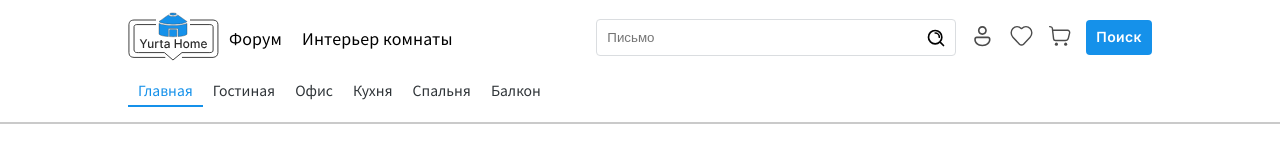
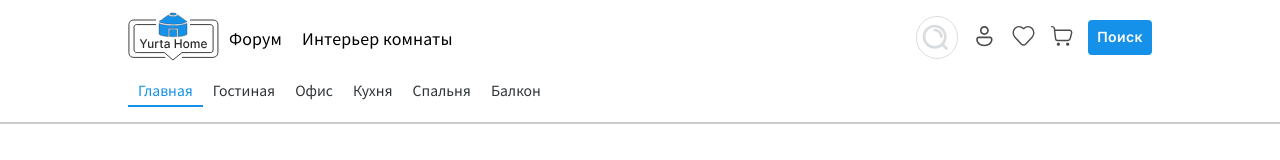
Before and after one commit to mujammed-04/YurtaHome-frontend, a React (Create React App) app: page / in a window 1280 px wide. Shown: the top 160 px of the page. Built offline with nearby package versions, Linux system fonts and the light colour scheme.

Commit message:
added search component

```diff
--- a/src/shared/ui/CInput/CInput.tsx
+++ b/src/shared/ui/CInput/CInput.tsx
@@ -1,22 +1,25 @@
-import React, { FC, ChangeEvent } from "react";
+import React, { FC, ChangeEvent, useState } from "react";
+import styles from './style.module.css';
 
 interface CInputProps {
   placeholder?: string;
   value?: string;
   onChange?: (event: ChangeEvent<HTMLInputElement>) => void;
-  className?: string;
-  paddding?: string;
+  padding?: string;
+  image?: string;
 }
 
-export const CInput: FC<CInputProps> = ({ placeholder, value, onChange, className }) => {
+export const CInput: FC<CInputProps> = ({ placeholder, value, onChange, image }) => {
+  const [active, setActive] = useState(false);
+
+  const handleButtonClick = () => {
+    setActive(!active);
+  };
+
   return (
-    <div className={className}>
-      <input
-        type="text"
-        placeholder={placeholder}
-        value={value}
-        onChange={onChange}
-      />
-    </div>
+    <form className={styles.form}>
+        <input type="text" className={styles.input} />
+        <img src={image} alt="" className={styles.fa} />
+    </form>
   );
 };
--- /dev/null
+++ b/src/shared/ui/CInput/style.module.css
@@ -0,0 +1,41 @@
+.form{
+    overflow: hidden;
+    position: relative;
+    display: flex;
+    align-items: center;
+    transition: width 1s;
+    width: 42.5px;
+    height: 42.5px;
+    border-radius: 25px;
+    border: 1px solid #DADDE0;
+    background: none;
+}
+
+.input{
+    position: absolute;
+    outline: none;
+    border: none;
+    display: flex;
+    background: none;
+    font-size: 16px;
+    margin: 0 20px 0 10px;
+    overflow: hidden;
+    width: 300px;
+}
+
+.fa{
+    overflow: hidden;
+    padding: 10px;
+    position: absolute;
+    right: -5px;
+    border-radius: 50%;
+}
+
+.form:hover{
+    width: 350px;
+    cursor: pointer;
+    border-radius: 10px;
+}
+.form:hover input{
+    display: flex;
+}
--- a/src/widgets/header/Header.tsx
+++ b/src/widgets/header/Header.tsx
@@ -1,5 +1,5 @@
 import { Link } from 'react-router-dom';
-import { Basket, Like, Logo, User } from '../../shared/icons';
+import { Basket, Like, Logo, Search, User } from '../../shared/icons';
 import { Button, Typography } from '@mui/material';
 import './header.scss'
 import { CInput } from '../../shared/ui';
@@ -17,11 +17,13 @@ export default function Header() {
                         </div>
                     </div>
                     <div className="buttons">
-                        <CInput placeholder='Письмо' className='search'/>
+                        <CInput image={Search}/>
                         <Link to='/'><img src={User} alt="user" /></Link>
                         <Link to='/'><img src={Like} alt="user" /></Link>
                         <Link to='/'><img src={Basket} alt="user" /></Link>
-                        <Button>Поиск</Button>
+                        <Button sx={{bgcolor:'#1591EA', padding: '5 10px', color:'white',
+                        fontFamily: 'Inter', lineHeight: '22.4px',fontWeight: '600', textTransform: 'none'
+                        }}>Поиск</Button>
                     </div>
                 </div>
             </div>
--- a/src/widgets/header/header.scss
+++ b/src/widgets/header/header.scss
@@ -21,44 +21,8 @@
 .subtitle p{
     cursor: pointer;
 }
-.search{
-    width: 360px;
-    position: relative;
-}
-.search input{
-    width: 100%;
-    padding: 10px 40px 10px 10px;
-    border: 1px solid var(--gray);
-    border-radius: 4px;
-}
-.search::after {
-    content: '';
-    position: absolute;
-    background-image: url('../../shared/icons/search.svg');
-    background-size: contain;
-    background-repeat: no-repeat;
-    width: 20px;
-    height: 20px;
-    top: 50%;
-    right: 10px;
-    transform: translateY(-50%);
-    cursor: pointer;
-}
 .buttons{
     display: flex;
     align-items: center;
     gap: 15px;
 }
-.buttons button{
-    padding-left: 10px;
-    padding-right: 10px;
-    background-color: var(--blue);
-    color: var(--white);
-    font-family: "Inter";
-    line-height: 22.4px;
-    font-weight: 600;
-    text-transform: none;
-}
-.buttons button:hover{
-    background-color: var(--active-blue);
-}
```
Also changed, not shown: src/shared/icons/search.svg.
